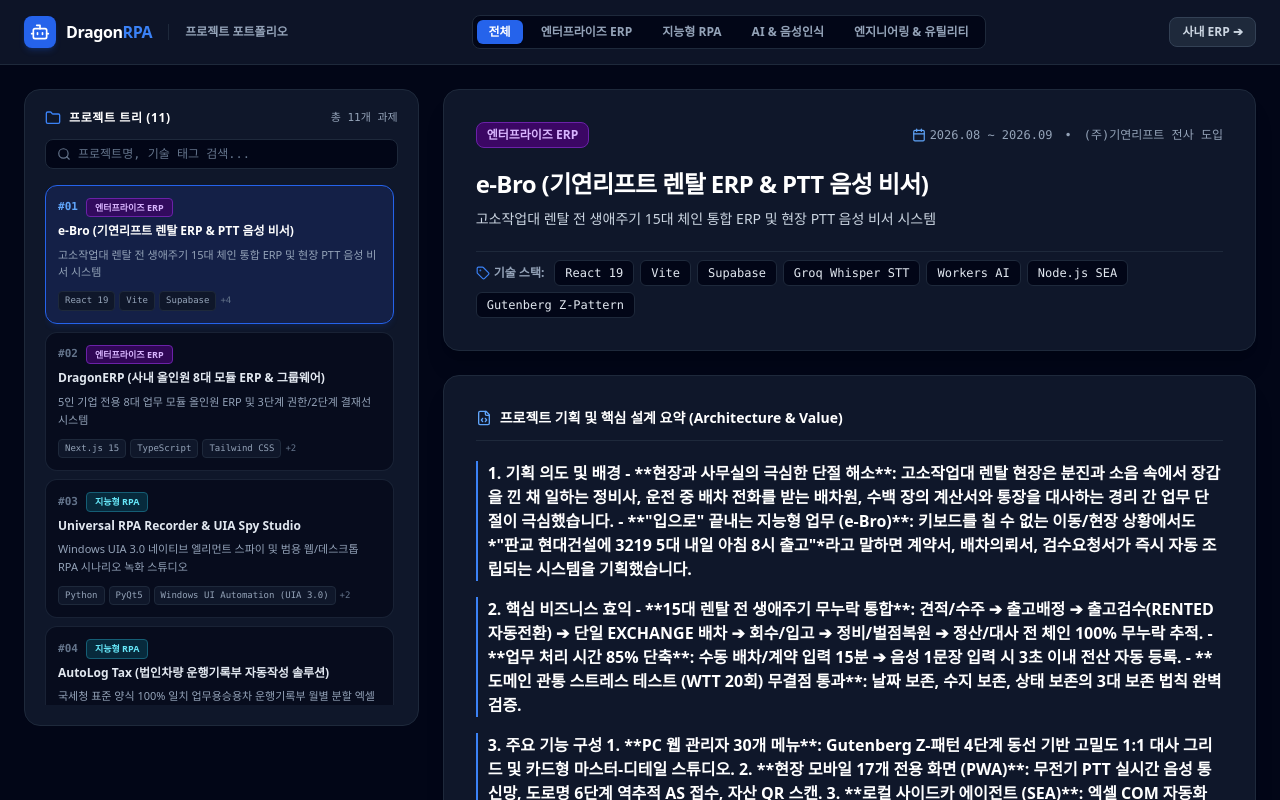
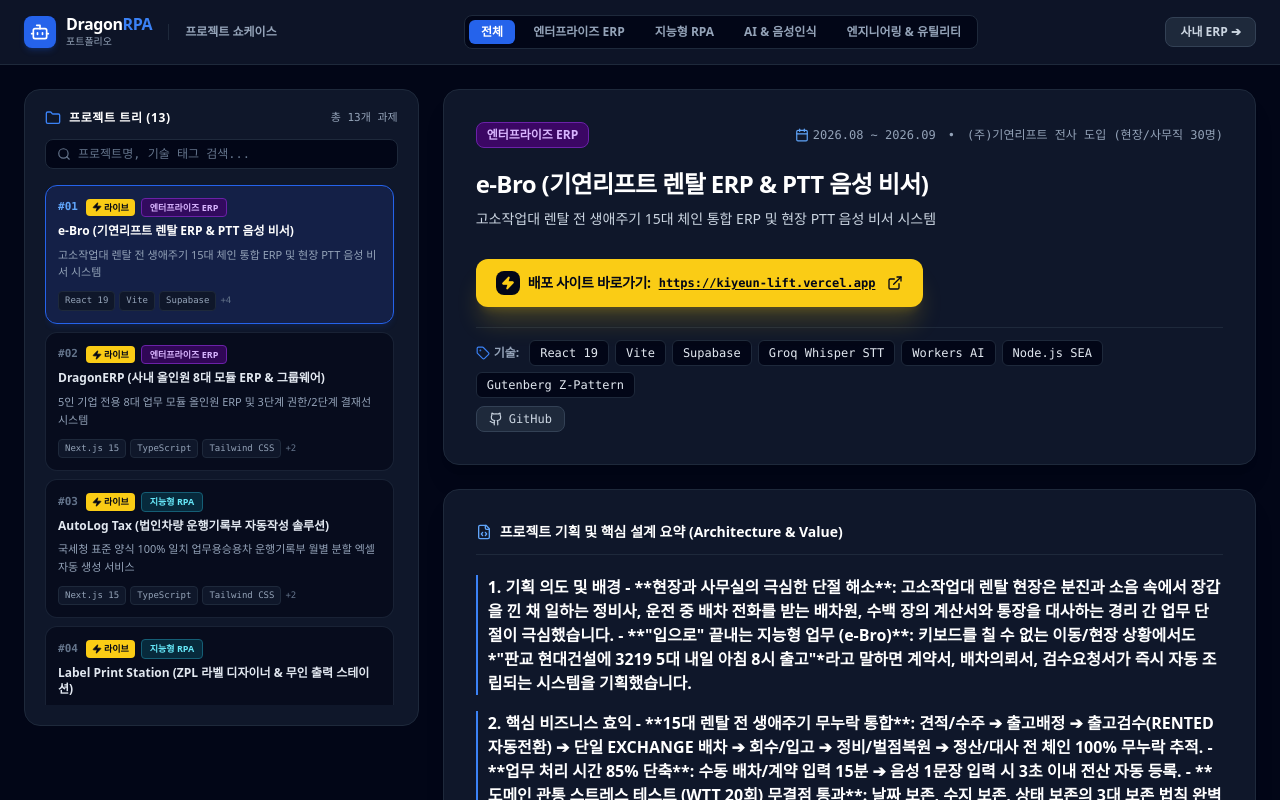
Before and after one commit to DragonRPA/homepage, a Next.js app: page /portfolio in a window 1280 px wide. Shown: the top 800 px of the page. Built offline with nearby package versions, Linux system fonts and the light colour scheme.

Commit message:
feat(portfolio): v0.3.1.Build.1 - 배포 프로젝트 제목 하단 밝은 노란색 원클릭 라이브 링크 및 배지 탑재 (2026-09-05 21:37)

```diff
--- a/src/app/portfolio/page.tsx
+++ b/src/app/portfolio/page.tsx
@@ -5,7 +5,7 @@
 import {
   Bot, Layers, ArrowLeft, Search, ExternalLink,
   Calendar, CheckCircle2, ChevronRight, Image as ImageIcon,
-  FileCode, Terminal, Sparkles, Folder, Eye, Tag
+  FileCode, Terminal, Sparkles, Folder, Eye, Tag, Github, Zap
 } from "lucide-react";
 import {
   PORTFOLIO_PROJECTS,
@@ -17,7 +17,6 @@
   const [selectedProjectId, setSelectedProjectId] = useState<string>(PORTFOLIO_PROJECTS[0].id);
   const [selectedCategory, setSelectedCategory] = useState<string>("ALL");
   const [searchQuery, setSearchQuery] = useState<string>("");
-  const [activeImageModal, setActiveImageModal] = useState<string | null>(null);
 
   // Filter projects by category and search query
   const filteredProjects = useMemo(() => {
@@ -51,13 +50,16 @@
               <div className="w-8 h-8 rounded-lg bg-blue-600 flex items-center justify-center text-white shadow-md shadow-blue-600/20">
                 <Bot className="w-5 h-5" />
               </div>
+              <div className="flex flex-col">
                 <span className="font-bold text-base text-white tracking-tight leading-none">
                   Dragon<span className="text-blue-500">RPA</span>
                 </span>
+                <span className="text-[10px] text-slate-400 mt-0.5">포트폴리오</span>
+              </div>
             </Link>
             <div className="h-4 w-px bg-slate-800 hidden sm:block" />
             <span className="text-xs font-semibold text-slate-400 hidden sm:block whitespace-nowrap">
-              프로젝트 포트폴리오
+              프로젝트 쇼케이스
             </span>
           </div>
 
@@ -81,7 +83,7 @@
           <div className="flex items-center gap-3">
             <Link
               href="/erp"
-              className="text-xs font-semibold px-3 py-1.5 rounded-lg bg-slate-800 hover:bg-slate-700 text-slate-300 border border-slate-700 transition-colors whitespace-nowrap"
+              className="text-xs font-semibold px-3.5 py-1.5 rounded-lg bg-slate-800 hover:bg-slate-700 text-slate-300 border border-slate-700 transition-colors whitespace-nowrap"
             >
               사내 ERP ➔
             </Link>
@@ -104,7 +106,7 @@
                   프로젝트 트리 ({filteredProjects.length})
                 </span>
               </div>
-              <span className="text-[11px] text-slate-400 font-mono">총 11개 과제</span>
+              <span className="text-[11px] text-slate-400 font-mono">총 {PORTFOLIO_PROJECTS.length}개 과제</span>
             </div>
 
             {/* Search Input */}
@@ -160,6 +162,14 @@
                       <span className={`text-[11px] font-mono font-bold ${isSelected ? "text-blue-400" : "text-slate-500"}`}>
                         #{String(idx + 1).padStart(2, "0")}
                       </span>
+
+                      <div className="flex items-center gap-1.5">
+                        {p.liveUrl && (
+                          <span className="px-1.5 py-0.5 text-[9px] font-extrabold rounded bg-yellow-400 text-slate-950 flex items-center gap-0.5 whitespace-nowrap shadow-sm">
+                            <Zap className="w-2.5 h-2.5 fill-current" />
+                            <span>라이브</span>
+                          </span>
+                        )}
                         <span className={`px-2 py-0.5 text-[9px] font-bold rounded border whitespace-nowrap ${
                           p.category === "ERP"
                             ? "bg-purple-950/80 text-purple-300 border-purple-800"
@@ -171,6 +181,7 @@
                         }`}>
                           {p.categoryName}
                         </span>
+                      </div>
                     </div>
 
                     <div className={`font-bold text-xs leading-snug ${isSelected ? "text-white" : "text-slate-200"}`}>
@@ -229,6 +240,7 @@
               </div>
             </div>
 
+            {/* Title */}
             <div>
               <h1 className="text-xl sm:text-2xl font-extrabold text-white tracking-tight">
                 {currentProject.title}
@@ -238,10 +250,34 @@
               </p>
             </div>
 
-            {/* Tech Stack Chips */}
-            <div className="pt-2 border-t border-slate-800 flex flex-wrap gap-1.5 items-center">
+            {/* 🌟 BRIGHT YELLOW DIRECT ACCESS LINK (제목 하단 노란색 바로가기 링크) 🌟 */}
+            {currentProject.liveUrl && (
+              <div className="pt-2">
+                <a
+                  href={currentProject.liveUrl}
+                  target="_blank"
+                  rel="noopener noreferrer"
+                  className="w-full sm:w-auto inline-flex items-center justify-between sm:justify-start gap-3 px-5 py-3 rounded-xl bg-yellow-400 hover:bg-yellow-300 text-slate-950 font-extrabold text-xs sm:text-sm shadow-xl shadow-yellow-400/20 hover:shadow-yellow-400/30 transition-all transform active:scale-[0.98] group cursor-pointer"
+                >
+                  <div className="flex items-center gap-2">
+                    <div className="w-6 h-6 rounded-lg bg-slate-950 text-yellow-400 flex items-center justify-center font-black text-xs">
+                      <Zap className="w-3.5 h-3.5 fill-current" />
+                    </div>
+                    <span className="tracking-tight">배포 사이트 바로가기:</span>
+                    <span className="underline underline-offset-2 font-mono text-[11px] sm:text-xs">
+                      {currentProject.liveUrl}
+                    </span>
+                  </div>
+                  <ExternalLink className="w-4 h-4 text-slate-950 group-hover:translate-x-0.5 group-hover:-translate-y-0.5 transition-transform shrink-0" />
+                </a>
+              </div>
+            )}
+
+            {/* Tech Stack & GitHub Chips */}
+            <div className="pt-3 border-t border-slate-800 flex flex-wrap gap-2 items-center justify-between">
+              <div className="flex flex-wrap gap-1.5 items-center">
                 <span className="text-xs font-bold text-slate-400 flex items-center gap-1 mr-1">
-                <Tag className="w-3.5 h-3.5 text-blue-500" /> 기술 스택:
+                  <Tag className="w-3.5 h-3.5 text-blue-500" /> 기술:
                 </span>
                 {currentProject.techStack.map((tech) => (
                   <span
@@ -253,19 +289,18 @@
                 ))}
               </div>
 
-            {/* Demo / Source Links */}
-            {currentProject.links?.demo && (
-              <div className="pt-2 flex gap-3">
-                <Link
-                  href={currentProject.links.demo}
-                  target={currentProject.links.demo.startsWith("http") ? "_blank" : undefined}
-                  className="px-4 py-2 bg-blue-600 hover:bg-blue-500 text-white text-xs font-bold rounded-lg flex items-center gap-2 shadow-md shadow-blue-600/20 transition-colors"
+              {currentProject.githubUrl && (
+                <a
+                  href={currentProject.githubUrl}
+                  target="_blank"
+                  rel="noopener noreferrer"
+                  className="px-3 py-1 bg-slate-800 hover:bg-slate-700 text-slate-300 hover:text-white rounded-lg text-xs font-mono flex items-center gap-1.5 transition-colors border border-slate-700"
                 >
-                  <span>라이브 서비스 바로가기</span>
-                  <ExternalLink className="w-3.5 h-3.5" />
-                </Link>
+                  <Github className="w-3.5 h-3.5" />
+                  <span>GitHub</span>
+                </a>
+              )}
             </div>
-            )}
           </div>
 
           {/* 2. Core Markdown Summary (.MD) Viewer */}
--- a/src/data/portfolioData.ts
+++ b/src/data/portfolioData.ts
@@ -15,11 +15,9 @@
   period: string;
   clientOrTarget: string;
   techStack: string[];
-  links?: {
-    demo?: string;
-    github?: string;
-    docs?: string;
-  };
+  liveUrl?: string; // Bright yellow direct access link
+  githubUrl?: string;
+  docsUrl?: string;
   summaryMarkdown: string;
   captures: ProjectCapture[];
 }
@@ -40,11 +38,11 @@
     category: "ERP",
     categoryName: "엔터프라이즈 ERP",
     period: "2026.08 ~ 2026.09",
-    clientOrTarget: "(주)기연리프트 전사 도입",
+    clientOrTarget: "(주)기연리프트 전사 도입 (현장/사무직 30명)",
     techStack: ["React 19", "Vite", "Supabase", "Groq Whisper STT", "Workers AI", "Node.js SEA", "Gutenberg Z-Pattern"],
-    links: {
-      docs: "docs/e_Bro_Manual.md",
-    },
+    liveUrl: "https://kiyeun-lift.vercel.app",
+    githubUrl: "https://github.com/DragonRPA/Kiyeun_Lift",
+    docsUrl: "docs/e_Bro_Manual.md",
     summaryMarkdown: `
 ### 1. 기획 의도 및 배경
 - **현장과 사무실의 극심한 단절 해소**: 고소작업대 렌탈 현장은 분진과 소음 속에서 장갑을 낀 채 일하는 정비사, 운전 중 배차 전화를 받는 배차원, 수백 장의 계산서와 통장을 대사하는 경리 간 업무 단절이 극심했습니다.
@@ -87,9 +85,8 @@
     period: "2026.08 ~ 2026.09",
     clientOrTarget: "DragonRPA 사내 기간계 시스템",
     techStack: ["Next.js 15", "TypeScript", "Tailwind CSS", "Neon Serverless PostgreSQL", "Cloudflare R2"],
-    links: {
-      demo: "/erp",
-    },
+    liveUrl: "https://www.dragonrpa.co.kr/erp",
+    githubUrl: "https://github.com/DragonRPA/homepage",
     summaryMarkdown: `
 ### 1. 기획 의도 및 배경
 - **소규모 고효율 기업을 위한 군더더기 없는 올인원 시스템**: 파편화된 외부 솔루션(근태 툴, 문서함, 회계 엑셀)을 단 하나의 서버리스 아키텍처로 통합.
@@ -119,46 +116,6 @@
     ],
   },
   {
-    id: "universal-rpa-recorder",
-    title: "Universal RPA Recorder & UIA Spy Studio",
-    subtitle: "Windows UIA 3.0 네이티브 엘리먼트 스파이 및 범용 웹/데스크톱 RPA 시나리오 녹화 스튜디오",
-    category: "RPA",
-    categoryName: "지능형 RPA",
-    period: "2026.07 ~ 2026.08",
-    clientOrTarget: "범용 웹/데스크톱 업무 자동화 솔루션",
-    techStack: ["Python", "PyQt5", "Windows UI Automation (UIA 3.0)", "Playwright", "SEH Exception Guard"],
-    links: {
-      docs: "Universal_RPA_Recorder/README.md",
-    },
-    summaryMarkdown: `
-### 1. 기획 의도 및 배경
-- **복잡한 코딩 없는 실무자용 노코드 RPA 시나리오 생성**: 사내 레거시 ERP, 웹 포털, 윈도우 C/S 프로그램 등 모든 타겟에서 실시간 조작을 캡처하여 표준 실행 규격으로 변환하는 독립 스튜디오 구축.
-- **Windows UIA 3.0 네이티브 하이라이팅**: DOM 구조가 없는 데스크톱 앱에서도 마우스 정지 0.1초 디바운스를 통해 컨트롤을 정확히 식별.
-
-### 2. 핵심 비즈니스 효익
-- **1회 셋업 vs 반복 루프 분할 오케스트레이션**: 로그인/페이지 진입 등 1회 실행부와 엑셀 행별 반복 실행부를 원클릭 카드로 분리 재배치.
-- **SEH 5중 예외 방어 엔진**: UIA 핸들 누수와 윈도우 충돌을 원천 차단하여 24시간 무중단 녹화 안정성 확보.
-- **변수 템플릿 원클릭 치환**: 고정 입력값을 \`{{계약번호}}\`, \`{{자산코드}}\` 등의 템플릿 변수로 즉시 매핑.
-
-### 3. 주요 기능 구성
-1. **라이브 액션 카드 생성기**: 클릭, 텍스트 입력, 더블클릭, 파일 첨부, 엔터 키 입력 실시간 타임라인 카드 렌더링.
-2. **F2 단일화 요소 저장소**: 스파이 모드에서 F2 키로 선택한 UI 요소를 영구 저장소에 보관 및 재활용.
-3. **표준 JSON 내보내기/불러오기**: 생성된 시나리오를 \`scenario.json\`으로 저장하여 RPA 러너에서 즉시 무인 실행.
-`,
-    captures: [
-      {
-        id: "rpa-rec-cap-1",
-        title: "RPA 녹화 스튜디오 메인 작업 화면",
-        description: "브라우저 실시간 액션 캡처 및 1회 실행/반복 루프 카드 분할 편집 패널",
-      },
-      {
-        id: "rpa-rec-cap-2",
-        title: "Windows UIA 3.0 엘리먼트 스파이 & 속성 인스펙터",
-        description: "윈도우 네이티브 컨트롤의 AutomationId, ControlType, BoundingRectangle 정밀 스니핑 화면",
-      },
-    ],
-  },
-  {
     id: "autolog-tax",
     title: "AutoLog Tax (법인차량 운행기록부 자동작성 솔루션)",
     subtitle: "국세청 표준 양식 100% 일치 업무용승용차 운행기록부 월별 분할 엑셀 자동 생성 서비스",
@@ -167,9 +124,8 @@
     period: "2026.08",
     clientOrTarget: "법인 차량 운용 기업 세무/회계 실무자",
     techStack: ["Next.js 15", "TypeScript", "Tailwind CSS", "ExcelJS", "GitHub Actions CI/CD"],
-    links: {
-      demo: "https://dragonrpa.github.io/AutoLog_Tax/",
-    },
+    liveUrl: "https://dragonrpa.github.io/AutoLog_Tax/",
+    githubUrl: "https://github.com/DragonRPA/AutoLog_Tax",
     summaryMarkdown: `
 ### 1. 기획 의도 및 배경
 - **매년 반복되는 법인차량 운행기록부 수동 작성 고통 해소**: 국세청 제출용 양식은 계기판 수치, 출퇴근 거리, 업무사용비율이 1km의 오차도 없이 맞아야 비용 처리가 인정됩니다.
@@ -207,9 +163,9 @@
     period: "2026.07 ~ 2026.08",
     clientOrTarget: "물류 주기장 및 자산 라벨 출력 관리자",
     techStack: ["React", "Vite", "TypeScript", "Zebra ZPL II", "Web Bluetooth", "Local SEA Agent"],
-    links: {
-      docs: "LabelPrintStation/MANUAL.md",
-    },
+    liveUrl: "https://dragonrpa.github.io/LabelPrintStation/",
+    githubUrl: "https://github.com/DragonRPA/LabelPrintStation",
+    docsUrl: "LabelPrintStation/MANUAL.md",
     summaryMarkdown: `
 ### 1. 기획 의도 및 배경
 - **현장 라벨 출력의 비효율 타파**: PC 앞에 앉아 서식을 찾고 일일이 번호를 입력해 인쇄 버튼을 누르는 과정을 없애고자 함.
@@ -239,6 +195,45 @@
     ],
   },
   {
+    id: "universal-rpa-recorder",
+    title: "Universal RPA Recorder & UIA Spy Studio",
+    subtitle: "Windows UIA 3.0 네이티브 엘리먼트 스파이 및 범용 웹/데스크톱 RPA 시나리오 녹화 스튜디오",
+    category: "RPA",
+    categoryName: "지능형 RPA",
+    period: "2026.07 ~ 2026.08",
+    clientOrTarget: "범용 웹/데스크톱 업무 자동화 솔루션",
+    techStack: ["Python", "PyQt5", "Windows UI Automation (UIA 3.0)", "Playwright", "SEH Exception Guard"],
+    githubUrl: "https://github.com/DragonRPA/RPA_Script_Editor",
+    docsUrl: "Universal_RPA_Recorder/README.md",
+    summaryMarkdown: `
+### 1. 기획 의도 및 배경
+- **복잡한 코딩 없는 실무자용 노코드 RPA 시나리오 생성**: 사내 레거시 ERP, 웹 포털, 윈도우 C/S 프로그램 등 모든 타겟에서 실시간 조작을 캡처하여 표준 실행 규격으로 변환하는 독립 스튜디오 구축.
+- **Windows UIA 3.0 네이티브 하이라이팅**: DOM 구조가 없는 데스크톱 앱에서도 마우스 정지 0.1초 디바운스를 통해 컨트롤을 정확히 식별.
+
+### 2. 핵심 비즈니스 효익
+- **1회 셋업 vs 반복 루프 분할 오케스트레이션**: 로그인/페이지 진입 등 1회 실행부와 엑셀 행별 반복 실행부를 원클릭 카드로 분리 재배치.
+- **SEH 5중 예외 방어 엔진**: UIA 핸들 누수와 윈도우 충돌을 원천 차단하여 24시간 무중단 녹화 안정성 확보.
+- **변수 템플릿 원클릭 치환**: 고정 입력값을 \`{{계약번호}}\`, \`{{자산코드}}\` 등의 템플릿 변수로 즉시 매핑.
+
+### 3. 주요 기능 구성
+1. **라이브 액션 카드 생성기**: 클릭, 텍스트 입력, 더블클릭, 파일 첨부, 엔터 키 입력 실시간 타임라인 카드 렌더링.
+2. **F2 단일화 요소 저장소**: 스파이 모드에서 F2 키로 선택한 UI 요소를 영구 저장소에 보관 및 재활용.
+3. **표준 JSON 내보내기/불러오기**: 생성된 시나리오를 \`scenario.json\`으로 저장하여 RPA 러너에서 즉시 무인 실행.
+`,
+    captures: [
+      {
+        id: "rpa-rec-cap-1",
+        title: "RPA 녹화 스튜디오 메인 작업 화면",
+        description: "브라우저 실시간 액션 캡처 및 1회 실행/반복 루프 카드 분할 편집 패널",
+      },
+      {
+        id: "rpa-rec-cap-2",
+        title: "Windows UIA 3.0 엘리먼트 스파이 & 속성 인스펙터",
+        description: "윈도우 네이티브 컨트롤의 AutomationId, ControlType, BoundingRectangle 정밀 스니핑 화면",
+      },
+    ],
+  },
+  {
     id: "space-advisor",
     title: "Space Advisor (고객센터 실시간 STT 상담 비서 & 스케줄링)",
     subtitle: "고객 통화 음성 실시간 Whisper STT 전사 및 고장 원인/자가조치 스크립트 AI 추천 CRM",
@@ -247,9 +242,8 @@
     period: "2026.08",
     clientOrTarget: "고객센터 저숙련 상담사 및 현장 출장 정비팀",
     techStack: ["FastAPI", "SQLAlchemy 2.0", "Supabase PostgreSQL", "Ollama LLM", "WASAPI Loopback STT", "React PWA"],
-    links: {
-      docs: "Space_consult_assist/README.md",
-    },
+    githubUrl: "https://github.com/DragonRPA/Space_consult_assist",
+    docsUrl: "Space_consult_assist/README.md",
     summaryMarkdown: `
 ### 1. 기획 의도 및 배경
 - **신입/저숙련 상담사의 고난도 기술 상담 대응 지원**: 고소작업대 고장 증상은 수백 가지에 달하여 초보 상담사가 원인을 파악하고 자가조치법을 안내하기 어렵습니다.
@@ -287,9 +281,8 @@
     period: "2026.08",
     clientOrTarget: "AI 영상 제작 및 마케팅 미디어 크리에이터",
     techStack: ["Python", "MiniMax H3 DiT", "ComfyUI Headless API", "SageAttention v2", "FFmpeg", "PyQt5"],
-    links: {
-      docs: "Video_Create_Studio/README.md",
-    },
+    githubUrl: "https://github.com/DragonRPA/Video_Create_Studio",
+    docsUrl: "Video_Create_Studio/README.md",
     summaryMarkdown: `
 ### 1. 기획 의도 및 배경
 - **고품질 오픈소스 멀티모달 영상 모델의 로컬 독립 실행**: 클라우드 구독 비용 없이 로컬 GPU(RTX 3060~4090 / Blackwell)에서 원클릭으로 720p 24fps 영상을 생성하는 독립 스튜디오 구축.
@@ -327,9 +320,8 @@
     period: "2026.08",
     clientOrTarget: "Cloudflare R2 대용량 아카이브 관리자",
     techStack: ["C# .NET 10", "NativeAOT", "Cloudflare R2 S3 REST API", "Win32 GUI", "Zero Dependency"],
-    links: {
-      docs: "Easy_Down/README.md",
-    },
+    githubUrl: "https://github.com/DragonRPA/Easy_Down_DRCF",
+    docsUrl: "Easy_Down/README.md",
     summaryMarkdown: `
 ### 1. 기획 의도 및 배경
 - **대용량 클라우드 스토리지의 선별 다운로드 부재 해결**: 수십 GB에 달하는 R2 버킷 전체를 동기화하지 않고, 원하는 폴더나 파일만을 탐색하여 즉시 다운로드하는 초경량 네이티브 도구 필요.
@@ -357,9 +349,8 @@
     period: "2026.07 ~ 2026.08",
     clientOrTarget: "사내 IT 헬프데스크 및 임직원 자가 조치용",
     techStack: ["Node.js", "JavaScript", "Markdown Knowledge Base", "HTML5", "CSS3"],
-    links: {
-      docs: "HanWha_Wiki_PC/README.md",
-    },
+    githubUrl: "https://github.com/DragonRPA/HanWha_Wiki_PC",
+    docsUrl: "HanWha_Wiki_PC/README.md",
     summaryMarkdown: `
 ### 1. 기획 의도 및 배경
 - **사내 IT 헬프데스크 반복 문의 부하 70% 감소**: PC 부팅 불가, SSD 인식 오류, 블루스크린(BSOD) 코드 등 빈번한 장애 유형을 누구나 1분 만에 따라 할 수 있도록 표준화된 위키 지식베이스 구축.
@@ -378,6 +369,32 @@
     ],
   },
   {
+    id: "git-and-vercel",
+    title: "Git & Vercel Manager (원클릭 배포 자동화 도구)",
+    subtitle: "GitHub 저장소 관리 및 Vercel 프로덕션 배포 파이프라인 자동화 CLI/GUI 스튜디오",
+    category: "UTILITY",
+    categoryName: "엔지니어링 & 유틸리티",
+    period: "2026.07",
+    clientOrTarget: "DragonRPA 개발 파이프라인 및 CI/CD 관리자",
+    techStack: ["Node.js", "TypeScript", "Vite", "React 19", "Octokit GraphQL", "Simple-Git"],
+    githubUrl: "https://github.com/DragonRPA/GitAndVercel",
+    summaryMarkdown: `
+### 1. 기획 의도 및 배경
+- **Git 커밋부터 Vercel 배포까지의 수작업 단계 단일화**: 버전 릴리즈 노트 생성, 커밋 태깅, Vercel 슬롯 관리(최대 20개 유지 정책)를 원클릭으로 처리하기 위한 통합 개발자 도구.
+
+### 2. 핵심 비즈니스 효익
+- **자동 릴리즈 노트 생성기**: 커밋 메시지 분석 기반 버전별 릴리즈 노트 자동 추출 및 동기화.
+- **Vercel API 슬롯 퍼지 엔진**: 배포 슬롯이 20개를 초과할 경우 가장 오래된 슬롯을 자동 삭제하여 빌드 한도 유지.
+`,
+    captures: [
+      {
+        id: "gitvercel-cap-1",
+        title: "Git & Vercel 배포 매니저 화면",
+        description: "저장소 브랜치 상태 및 Vercel 실시간 배포 로그 모니터링 콘솔",
+      },
+    ],
+  },
+  {
     id: "doctogether-mailer",
     title: "Doctogether Bulk Mailer (기부금영수증 & 대량 커스텀 메일러)",
     subtitle: "엑셀 데이터 기반 소득세법 제45호의2 기부금영수증 Word 자동 생성 및 맞춤형 대량 이메일 발송",
@@ -386,9 +403,7 @@
     period: "2026.06 ~ 2026.07",
     clientOrTarget: "사단법인 및 비영리단체 후원 관리팀",
     techStack: ["Python", "OpenPyXL", "Python-docx", "SMTP SSL", "Email Template Engine"],
-    links: {
-      docs: "MailSender_Doctogether/README.md",
-    },
+    docsUrl: "MailSender_Doctogether/README.md",
     summaryMarkdown: `
 ### 1. 기획 의도 및 배경
 - **연말정산 기부금영수증 수동 발급 인력 낭비 제거**: 수백 명의 후원자에게 법정 양식(소득세법 시행규칙 별지 제45호의2)에 맞춘 Word/PDF 문서를 개별 생성하고 맞춤 메일로 발송하는 전 과정을 1-Click 자동화.
@@ -414,9 +429,7 @@
     period: "2026.09",
     clientOrTarget: "대량 PC/노트북 입고 검수 및 자산 등록팀",
     techStack: ["C (Pure Native)", "Windows GDI", "Ollama Vision / Tesseract", "Batch Processing"],
-    links: {
-      docs: "레노버시리얼/README.md",
-    },
+    docsUrl: "레노버시리얼/README.md",
     summaryMarkdown: `
 ### 1. 기획 의도 및 배경
 - **수백 대의 노트북 라벨 사진 일일이 타이핑하는 작업 제거**: 노트북 바닥면 라벨 사진을 폴더에 넣으면 시리얼 번호(S/N)와 윈도우 제품키(Product Key) 영역을 초고속으로 자동 크롭하고 텍스트로 추출하여 엑셀/CSV로 출력.
@@ -433,4 +446,29 @@
       },
     ],
   },
+  {
+    id: "remove-ad",
+    title: "Remove AD (Windows 브라우저 푸시 알림 및 애드웨어 제거 유틸리티)",
+    subtitle: "크롬/엣지/웨일 브라우저 악성 푸시 알림 권한 및 윈도우 작업 스케줄러 악성 프로세스 원클릭 청소기",
+    category: "UTILITY",
+    categoryName: "엔지니어링 & 유틸리티",
+    period: "2026.07",
+    clientOrTarget: "PC 유지보수 및 사내 보안 클리너",
+    techStack: ["Node.js", "Express", "Windows Task Scheduler", "Browser Profile Cleaner"],
+    githubUrl: "https://github.com/DragonRPA/Remove_AD",
+    summaryMarkdown: `
+### 1. 기획 의도 및 배경
+- **브라우저 우하단 무분별한 광고 팝업 원클릭 해결**: 악성 사이트 방문으로 활성화된 브라우저 알림 권한과 백그라운드 등록 작업을 원클릭으로 초기화하는 전용 유틸리티.
+
+### 2. 핵심 비즈니스 효익
+- **멀티 브라우저 프로필 전수 검색**: Chrome, Edge, Whale의 Preferences JSON을 직접 파싱하여 비인가 도메인 권한만 안전하게 박탈.
+`,
+    captures: [
+      {
+        id: "removead-cap-1",
+        title: "Remove AD 원클릭 검사 및 치료 화면",
+        description: "브라우저별 등록된 악성 알림 도메인 목록 탐지 및 원클릭 제거 콘솔",
+      },
+    ],
+  },
 ];
```
Also changed, not shown: 1 other file (tests, documents, lock files or other folders). Lines whose indentation alone changed are shown as unchanged.
